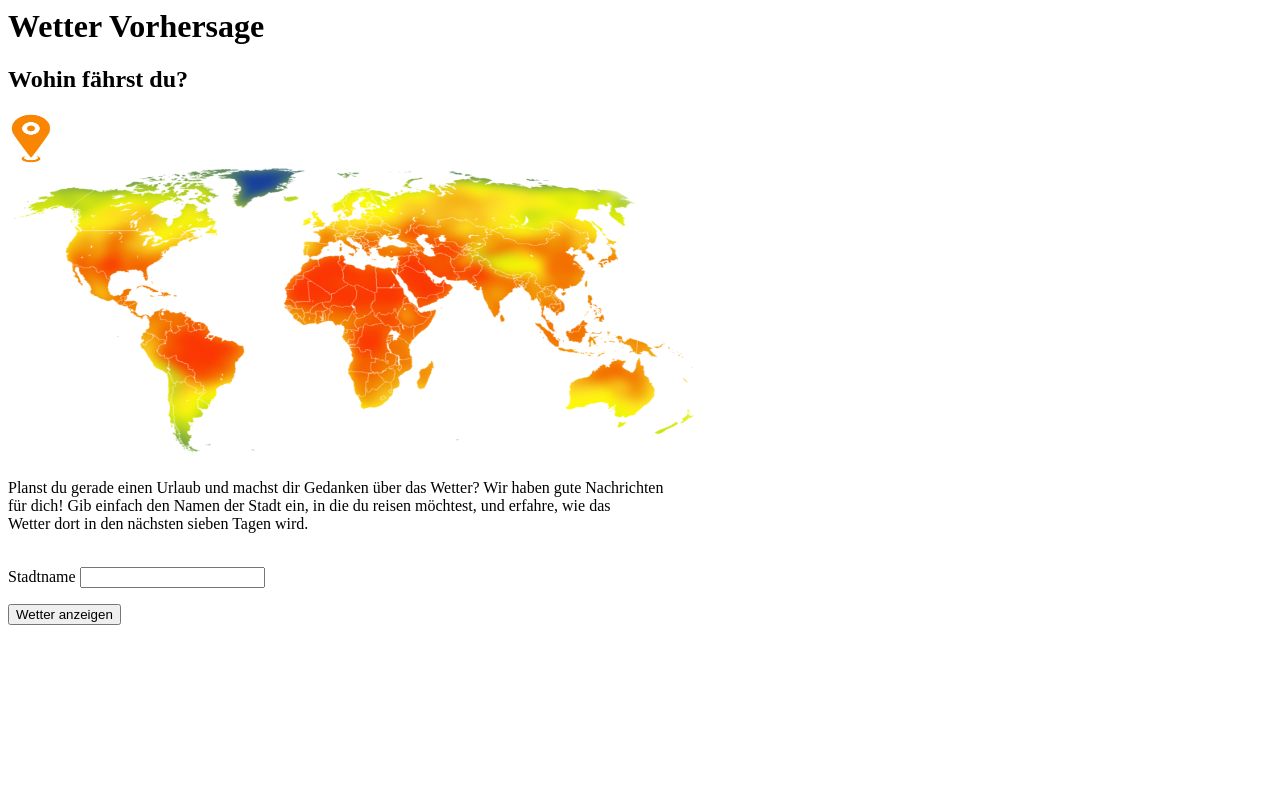
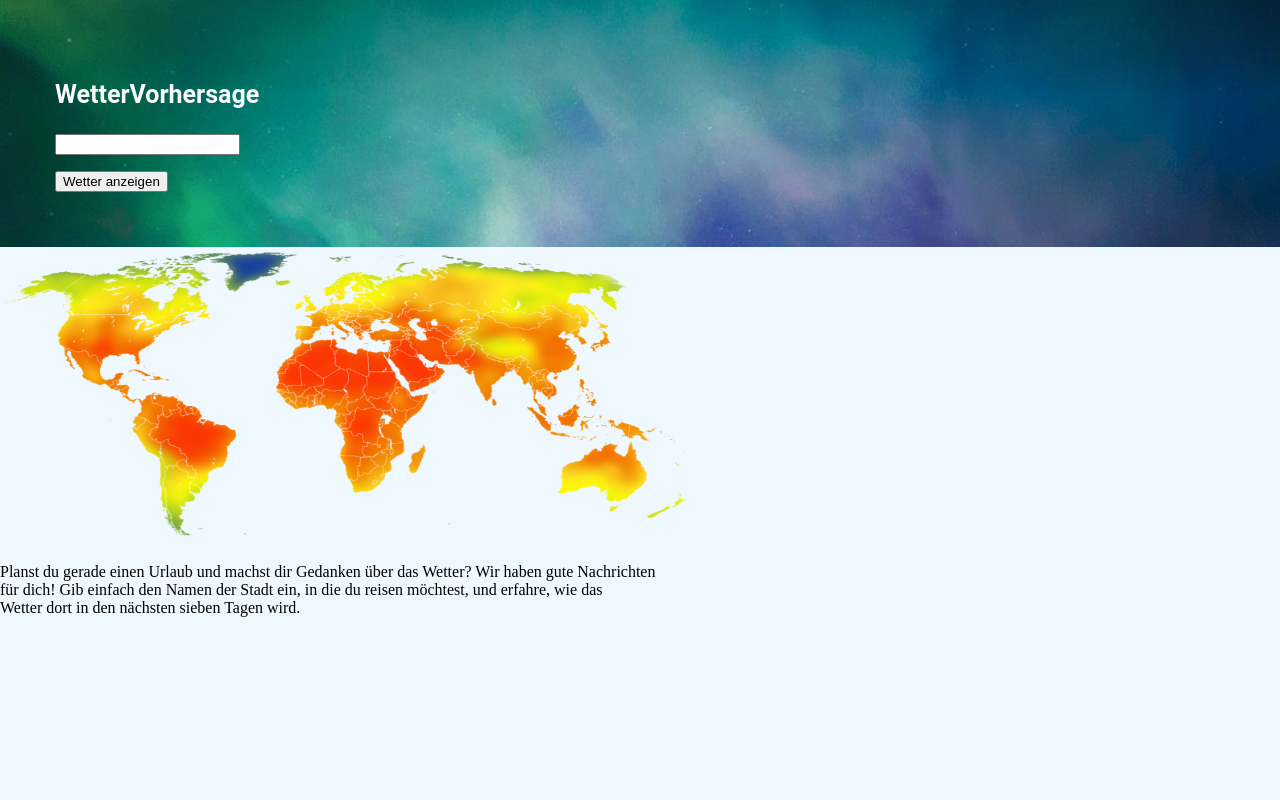
Before and after one commit to Ragb25/Wetter_projekt, a Python web app: template templates/welcome_page.html in a window 1280 px wide. Run offline with Jinja, Linux system fonts and the light colour scheme; the template is opened without the code that fills it, so the values that code supplies are empty.

Commit message:
wetter_page fertiggestellt. Und welcome page style angefangen.

```diff
--- a/templates/welcome_page.html
+++ b/templates/welcome_page.html
@@ -5,11 +5,60 @@ Name einer Stadt einzugeben.>
 <html>
     <head>
         <title> Wetter Seite</title>
+        <style>
+            body {
+                background-color: aliceblue;
+                margin: 0;
+                padding: 0;
+
+            }
+
+            .header {
+                background-image: url("/static/images/header.png");
+                background-size: cover;
+                background-position: center;
+                background-repeat: no-repeat;
+                padding: 55px;
+            }
+
+
+            h3 { /*WetterVohersage */
+                font-family: 'Roboto', sans-serif;
+                color: rgb(250, 250, 252);
+                font-size: 25px;
+            }
+            .search {
+                align-items: center;
+            }
+
+
+
+
+
+
+        </style>
     </head>
     <body>
-        <h1>Wetter Vorhersage</h1>
-        <h2><b>Wohin fährst du?</b></h2>
-        <img src="{{ url_for('static', filename='images/Bildschirmfoto vom 2026-08-25 11-00-11.png') }}" alt = "localisation Bild" height="50" width="50"><br>
+        <div class="header">
+            <h3>WetterVorhersage</h3>
+            <form method="get">
+            <input class="search" type="text" id="name">
+            </form>
+            <button onclick="getName()">Wetter anzeigen</button>
+
+            <script>
+                function getName() {
+                    let valeur = document.getElementById("name").value;
+                    let wetter_link = `http://127.0.0.1:5000/wetter?ville=${encodeURIComponent(valeur)}`;
+
+                    window.location.href = wetter_link
+                }
+            </script>
+
+        </div>
+
+
+
 
 
         <img src="{{ url_for('static', filename='images/welt_tmax_tag0.png') }}" alt="Welt Karte" height="300" width="700"><br>
@@ -22,20 +71,7 @@ Name einer Stadt einzugeben.>
 
 
 
-        <form method="get">
-            <label>Stadtname </label>
-            <input type="text" id="name">
-        </form>
-        <button onclick="getName()">Wetter anzeigen</button>
 
-        <script>
-            function getName() {
-                let valeur = document.getElementById("name").value;
-                let wetter_link = `http://127.0.0.1:5000/wetter?ville=${encodeURIComponent(valeur)}`;
-
-                window.location.href = wetter_link
-            }
-        </script>
 
 
 
```
Also changed, not shown: api.py (+40 -17 lines), app.py (+20 -3 lines), static/style_page.css (added, +7 -0 lines), temp.json (added, +7 -0 lines), templates/wetter_page.html (+34 -0 lines), .cache.sqlite, static/images/chill_wetter 1.0.png (added), static/images/chill_wetter.png (added), static/images/header.png (added), static/images/hot_wetter.png (added), static/images/kalt_wetter.png (added), 1 other file.
